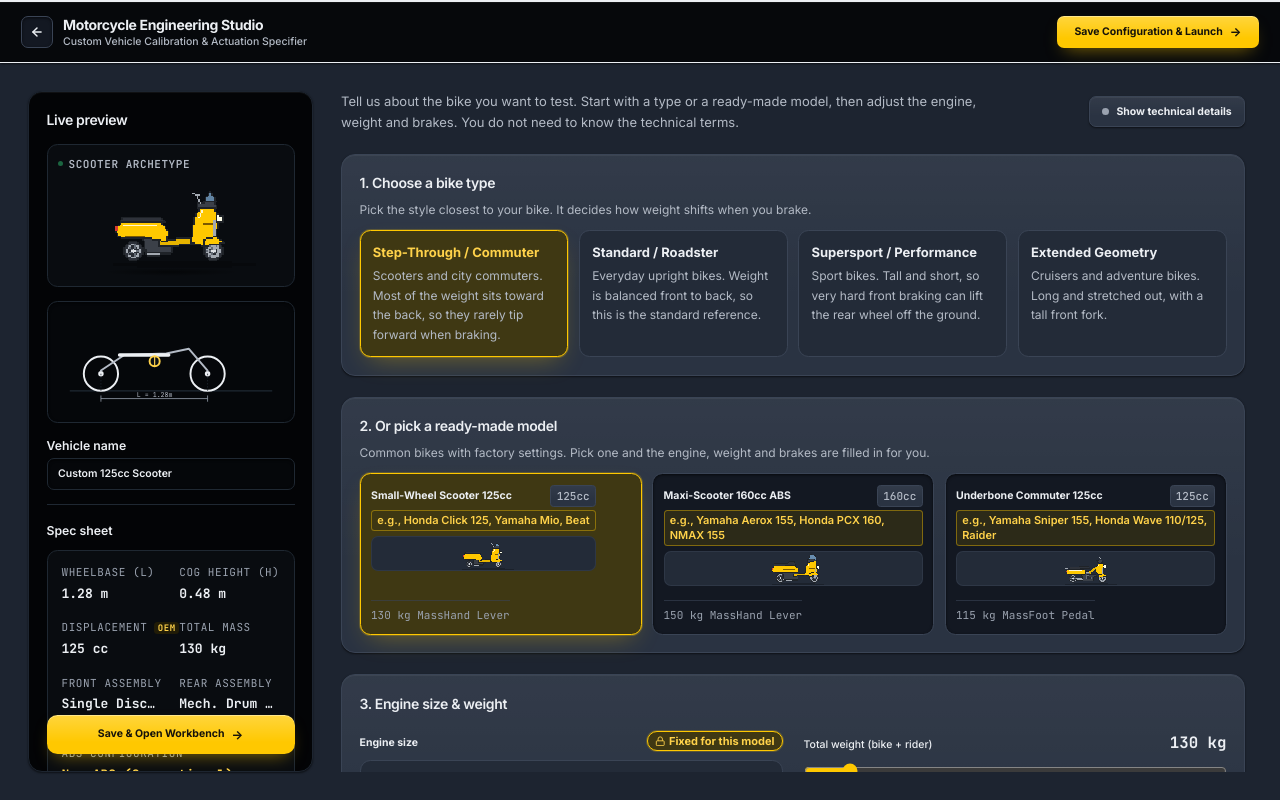
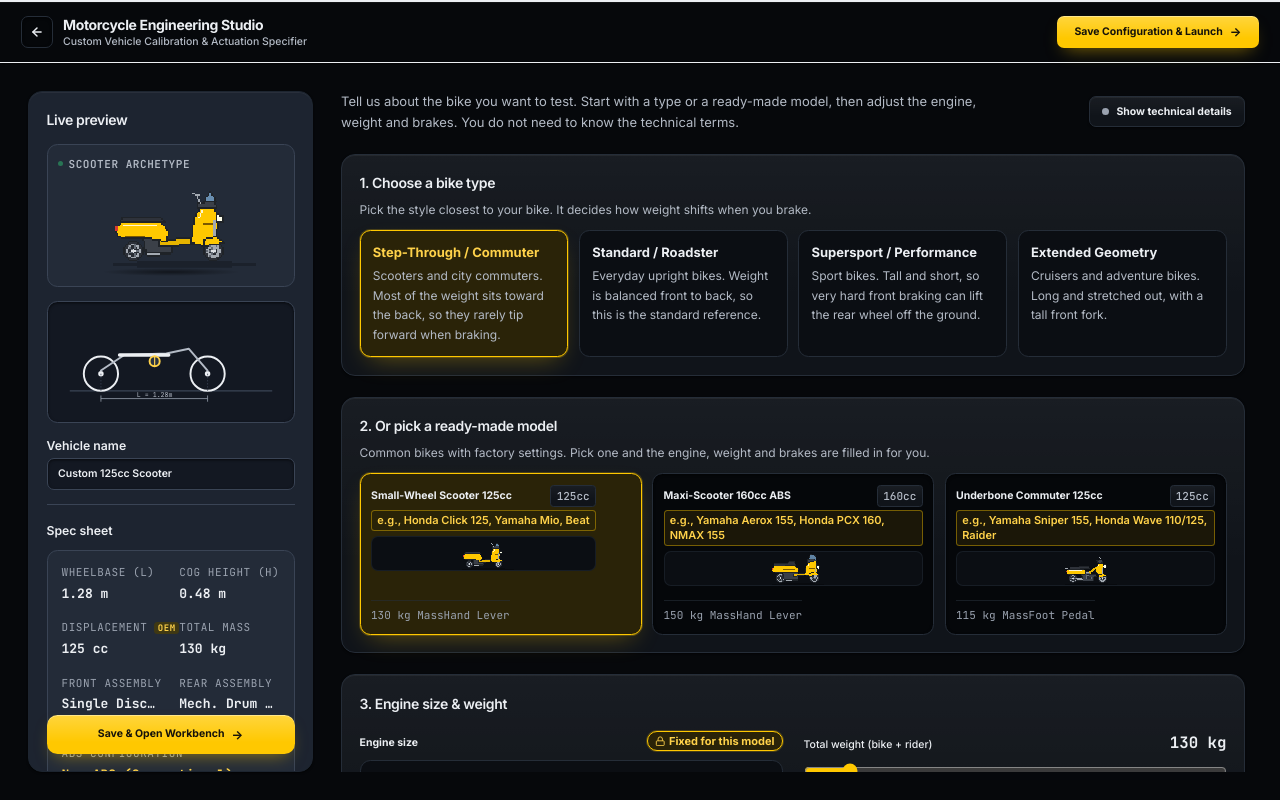
Before and after one commit to kzc0des/Moto-Braking-Dynamics, an Angular app in the folder client/: page /configure in a window 1280 px wide. Built offline with nearby package versions, Linux system fonts and the light colour scheme; no server answers.

Commit message:
[#22] feat: swap palettes so the sidebar is blue-grey and the content area is near-black

```diff
--- a/client/src/app/features/kinematics/renderers/track.renderer.ts
+++ b/client/src/app/features/kinematics/renderers/track.renderer.ts
@@ -23,8 +23,8 @@ export class TrackRenderer {
 
     const meterToPx = (m: number) => paddingLeft + (m / maxDistance) * trackWidth;
 
-    // 1. Clean track background (--panel / #2A3342)
-    ctx.fillStyle = '#2A3342';
+    // 1. Clean track background (--panel / #10141A)
+    ctx.fillStyle = '#10141A';
     ctx.fillRect(0, 0, width, height);
 
     const topOffset = 26;
@@ -46,9 +46,9 @@ export class TrackRenderer {
       ctx.beginPath();
       ctx.rect(startPx, zoneTop, onsetPx - startPx, zoneH);
       ctx.clip();
-      ctx.fillStyle = '#252D3A';
+      ctx.fillStyle = '#0D1116';
       ctx.fillRect(startPx, zoneTop, onsetPx - startPx, zoneH);
-      ctx.strokeStyle = '#303A4A';
+      ctx.strokeStyle = '#171D25';
       ctx.lineWidth = 1;
       for (let x = startPx - zoneH; x < onsetPx; x += 12) {
         ctx.beginPath();
@@ -114,7 +114,7 @@ export class TrackRenderer {
         ctx.fillText('START 0 m', x, 18);
         continue;
       } else {
-        ctx.strokeStyle = '#3A4455';
+        ctx.strokeStyle = '#252D38';
         ctx.lineWidth = 1;
       }
 
@@ -124,7 +124,7 @@ export class TrackRenderer {
       ctx.stroke();
 
       // Top distance tick labels: "10 m", "20 m", ...
-      ctx.fillStyle = '#B3BAC5';
+      ctx.fillStyle = '#A9B0BA';
       ctx.textAlign = 'center';
       ctx.fillText(`${m} m`, x, 18);
     }
@@ -132,7 +132,7 @@ export class TrackRenderer {
     // 2b. Reaction Distance / Brake Onset Demarcation Line (Neutral Cool Slate)
     if (params.reactionDistance && params.reactionDistance > 0 && params.reactionDistance < maxDistance) {
       const rxnX = meterToPx(params.reactionDistance);
-      ctx.strokeStyle = '#B3BAC5';
+      ctx.strokeStyle = '#A9B0BA';
       ctx.lineWidth = 1.6;
       ctx.setLineDash([4, 3]);
       ctx.beginPath();
@@ -145,9 +145,9 @@ export class TrackRenderer {
       ctx.textAlign = 'center';
       const onsetLabel = `BRAKE ONSET (${params.reactionDistance.toFixed(1)}m)`;
       const onsetW = ctx.measureText(onsetLabel).width + 10;
-      ctx.fillStyle = '#2A3342';
+      ctx.fillStyle = '#10141A';
       ctx.fillRect(rxnX - onsetW / 2, topOffset + 3, onsetW, 16);
-      ctx.fillStyle = '#D5DAE2';
+      ctx.fillStyle = '#C7CCD4';
       ctx.fillText(onsetLabel, rxnX, topOffset + 15);
     }
 
@@ -169,7 +169,7 @@ export class TrackRenderer {
       ctx.textAlign = 'right';
       const barrierLabel = `Impact Barrier ${hazardDistance} m`;
       const barrierW = ctx.measureText(barrierLabel).width + 10;
-      ctx.fillStyle = '#2A3342';
+      ctx.fillStyle = '#10141A';
       ctx.fillRect(barrierX - 4 - barrierW, topOffset + 20, barrierW, 16);
       ctx.fillStyle = '#E0564E';
       ctx.fillText(barrierLabel, barrierX - 9, topOffset + 32);
@@ -184,7 +184,7 @@ export class TrackRenderer {
         const pillX = barrierX - pillW / 2;
         const pillY = topOffset + 18;
 
-        ctx.fillStyle = '#3B2327';
+        ctx.fillStyle = '#2A1716';
         ctx.strokeStyle = '#E0564E';
         ctx.lineWidth = 1.8;
         ctx.beginPath();
@@ -220,7 +220,7 @@ export class TrackRenderer {
         const holeW = Math.max(12, holeX2 - holeX1);
         const groundY = laneY + laneHeight - 20;
 
-        ctx.fillStyle = '#3B2327';
+        ctx.fillStyle = '#2A1716';
         ctx.strokeStyle = '#E0564E';
         ctx.lineWidth = 1.5;
         ctx.fillRect(holeX1, groundY, holeW, 8);
--- a/client/src/app/features/kinematics/renderers/vehicle.renderer.ts
+++ b/client/src/app/features/kinematics/renderers/vehicle.renderer.ts
@@ -167,9 +167,9 @@ export class VehicleRenderer {
     const groundY = laneY + Math.min(laneHeight - 10, Math.max(drawH * 0.9, laneHeight * 0.78));
 
     // Road surface band under the wheels (fills the lower part of the lane)
-    ctx.fillStyle = '#1F2735';
+    ctx.fillStyle = '#0B0E13';
     ctx.fillRect(0, groundY + 1, width, Math.max(0, laneY + laneHeight - groundY - 1));
-    ctx.strokeStyle = '#4A5568';
+    ctx.strokeStyle = '#3A414B';
     ctx.lineWidth = 1.5;
     ctx.beginPath();
     ctx.moveTo(0, groundY + 1);
--- a/client/src/app/features/telemetry/renderers/strip-chart.renderer.ts
+++ b/client/src/app/features/telemetry/renderers/strip-chart.renderer.ts
@@ -39,12 +39,12 @@ export class StripChartRenderer {
 
     if (plotW <= 0 || plotH <= 0) return;
 
-    // 1. Chart Well Background (--well / #131822)
-    ctx.fillStyle = '#131822';
+    // 1. Chart Well Background (--well / #05070A)
+    ctx.fillStyle = '#05070A';
     ctx.fillRect(0, 0, width, height);
 
-    // 2. Chart Plot Border (--kerb / #3A4455)
-    ctx.strokeStyle = '#3A4455';
+    // 2. Chart Plot Border (--kerb / #252D38)
+    ctx.strokeStyle = '#252D38';
     ctx.lineWidth = 1;
     ctx.strokeRect(padLeft, padTop, plotW, plotH);
 
@@ -72,8 +72,8 @@ export class StripChartRenderer {
     const timeToX = (t: number) => padLeft + (t / maxTime) * plotW;
     const valToY = (v: number) => padTop + plotH - ((v - minY) / yRange) * plotH;
 
-    // 3. Horizontal Gridlines & Y-axis Reference Labels (--kerb / #3A4455)
-    ctx.strokeStyle = '#3A4455';
+    // 3. Horizontal Gridlines & Y-axis Reference Labels (--kerb / #252D38)
+    ctx.strokeStyle = '#252D38';
     ctx.lineWidth = 1;
     const gridDivs = 3;
     for (let i = 1; i < gridDivs; i++) {
@@ -92,7 +92,7 @@ export class StripChartRenderer {
     ctx.fillText(`${Math.round(minY)}`, padLeft - 4, padTop + plotH);
 
     // 4. Bottom Time Axis Ticks & Labels
-    ctx.fillStyle = '#B3BAC5';
+    ctx.fillStyle = '#A9B0BA';
     ctx.font = '500 10.5px system-ui, sans-serif';
     ctx.textAlign = 'center';
 
@@ -102,7 +102,7 @@ export class StripChartRenderer {
       if (x > padLeft + plotW) break;
 
       // Vertical tick stub
-      ctx.strokeStyle = '#3A4455';
+      ctx.strokeStyle = '#252D38';
       ctx.beginPath();
       ctx.moveTo(x, padTop + plotH);
       ctx.lineTo(x, padTop + plotH + 4);
@@ -134,7 +134,7 @@ export class StripChartRenderer {
             const labelY = Math.max(padTop + 11, Math.min(padTop + plotH - 3, y - 4));
 
             // Background pill to prevent dashed grid/threshold lines from striking through warning labels
-            ctx.fillStyle = '#131822';
+            ctx.fillStyle = '#05070A';
             ctx.fillRect(labelX - labelW - 3, labelY - 9, labelW + 5, 12);
 
             ctx.fillStyle = th.color;
--- a/client/src/app/features/telemetry/trajectory-scrubber/trajectory-scrubber.ts
+++ b/client/src/app/features/telemetry/trajectory-scrubber/trajectory-scrubber.ts
@@ -20,7 +20,7 @@ export class TrajectoryScrubber {
 
   trackBackground(): string {
     const pct = this.progressPercent().toFixed(1);
-    return `linear-gradient(to right, #FFC800 0%, #FFC800 ${pct}%, #3A4455 ${pct}%, #3A4455 100%)`;
+    return `linear-gradient(to right, #FFC800 0%, #FFC800 ${pct}%, #252D38 ${pct}%, #252D38 100%)`;
   }
 
   isStagedAtStart(): boolean {
--- a/client/src/styles.css
+++ b/client/src/styles.css
@@ -5,17 +5,17 @@
   color-scheme: dark;
 
   /* surfaces: deep asphalt, from the page down to inset wells */
-  --bg:        #1D2430;  /* the stage behind the cards: blue-grey, a little lighter */
+  --bg:        #06080B;  /* the stage behind the cards: near-black */
   --bg-deep:   #090B0E;  /* the intro page: the original near-black asphalt */
-  --concrete:  #232B38;  /* panels */
-  --surface:   #2A3342;  /* cards and raised panels */
-  --well:      #131822;  /* tracks, input wells (inset) */
-  --kerb:      #3A4455;  /* borders, gridlines */
-  --tooltip:   #323C4D;  /* floating help bubbles */
+  --concrete:  #0B0E13;  /* panels */
+  --surface:   #10141A;  /* cards and raised panels */
+  --well:      #05070A;  /* tracks, input wells (inset) */
+  --kerb:      #252D38;  /* borders, gridlines */
+  --tooltip:   #2A313B;  /* floating help bubbles */
 
   /* chrome: the title bar, sidebar and bottom dock sit darker than the stage so they frame it */
   --chrome:      #06080B;
-  --chrome-deep: #030406;  /* the sidebar: the darkest layer */
+  --chrome-deep: #1D2430;  /* the sidebar: blue-grey */
   --chrome-edge: #1D2530;
 
   /* text */
@@ -28,18 +28,18 @@
   /* pavement line yellow (accent): the road-marking color */
   --line:        #FFC800;  /* primary button, active state, key line */
   --line-hover:  #FFD84D;
-  --line-tint:   #3F3813;  /* selected cards, soft chips (yellow glow on asphalt) */
+  --line-tint:   #2A2308;  /* selected cards, soft chips (yellow glow on asphalt) */
   --line-deep:   #FFD24A;  /* yellow text on dark */
   --on-line:     #15120A;  /* text on a yellow fill */
 
   /* road signals */
   --danger:      #E0564E;  /* collision, brake-light red (lines, badges) */
   --danger-fill: #A8403A;  /* large filled areas such as bars: deeper, so it does not glow */
-  --danger-tint: #3B2327;
+  --danger-tint: #2A1716;
   --danger-ink:  #F29A94;
   --warn:        #F58A2D;  /* caution, traffic-cone orange */
   --ok:          #2FBF71;  /* safe stop */
-  --ok-tint:     #1F3A2C;
+  --ok-tint:     #112A1D;
   --ok-ink:      #62DC9B;
   --info:        #5AA2F0;  /* data series, guide-sign blue */
 
@@ -52,13 +52,13 @@
   --caution:   var(--warn);
 }
 
-/* Inside the sidebar everything steps one shade darker, so the whole panel reads as the deepest layer. */
+/* The sidebar and the studio preview panel use the blue-grey palette, so they stand apart from the near-black content area. */
 .sidebar-dark {
-  --concrete: #090C10;
-  --surface:  #0C1015;
-  --well:     #05070A;
-  --kerb:     #1F2832;
-  --line-tint: #211C07;
+  --concrete: #232B38;
+  --surface:  #2A3342;
+  --well:     #131822;
+  --kerb:     #3A4455;
+  --line-tint: #3F3813;
 }
 
 /* The printable test report is a paper document: it keeps the original
```
